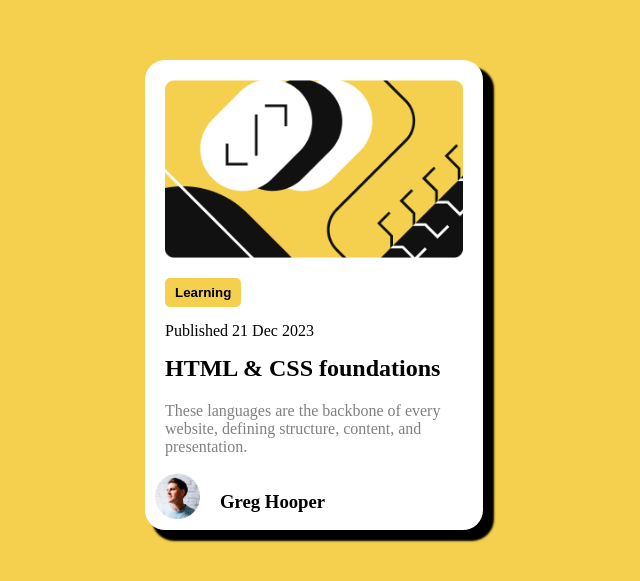
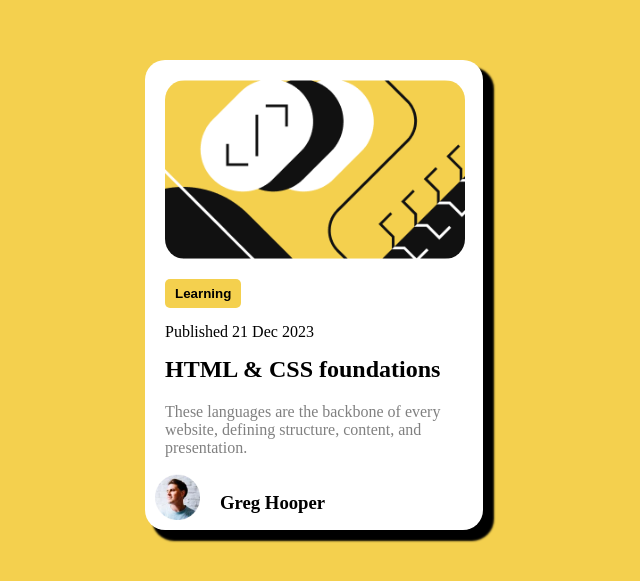
Before and after one commit to CRIFFAD/yellow1, a plain HTML site: page index.html in a window 1280 px wide. Shown: the part 105-686 px from the top of the page, without its empty margins (326-966 px from the left). Drawn offline with Linux system fonts and the light colour scheme.

Commit message:
my-blog-preview-for-greg-hooper

```diff
--- a/style.css
+++ b/style.css
@@ -11,9 +11,9 @@
     align-items: center;
 
 }
-.yellowimg{
-    width: 200px;
-    height: 200px;
+.yellow-img{
+    width: 300px;
+    height: 300px;
     border-radius: 20px;
 }
 .wrapper{
```
